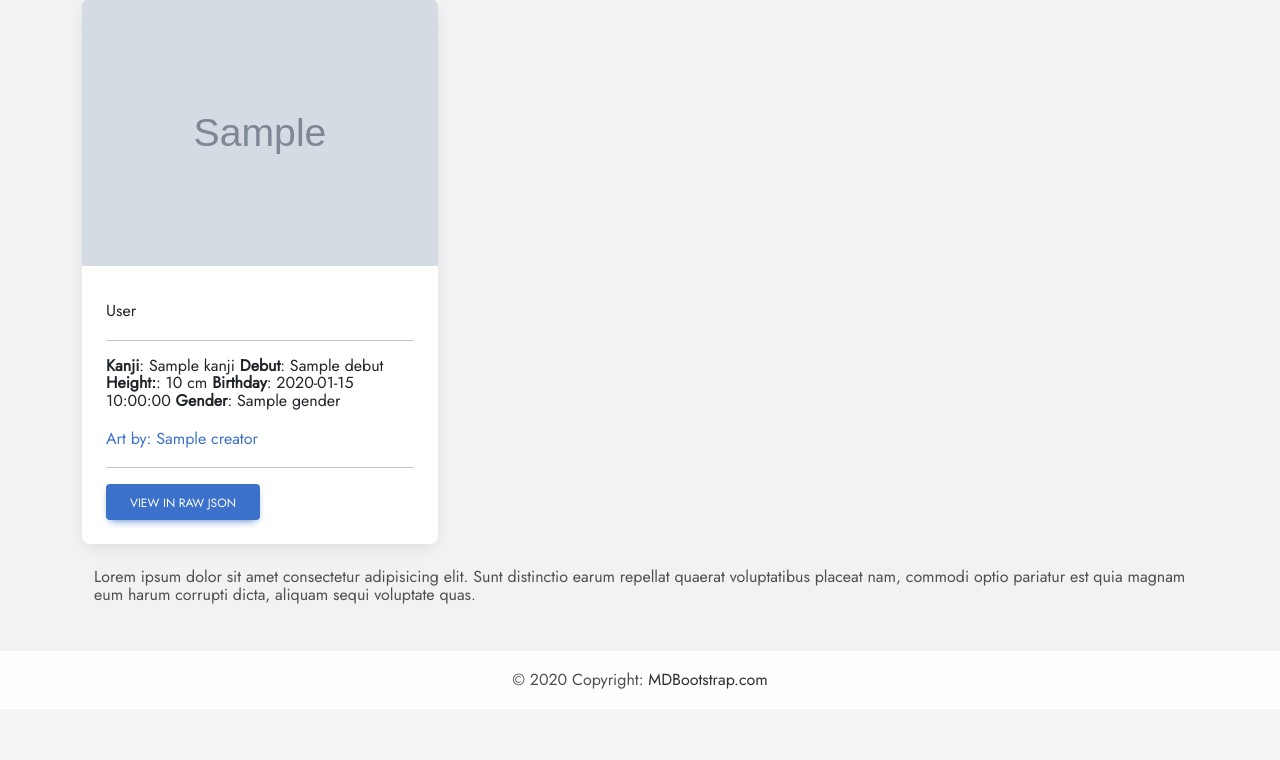
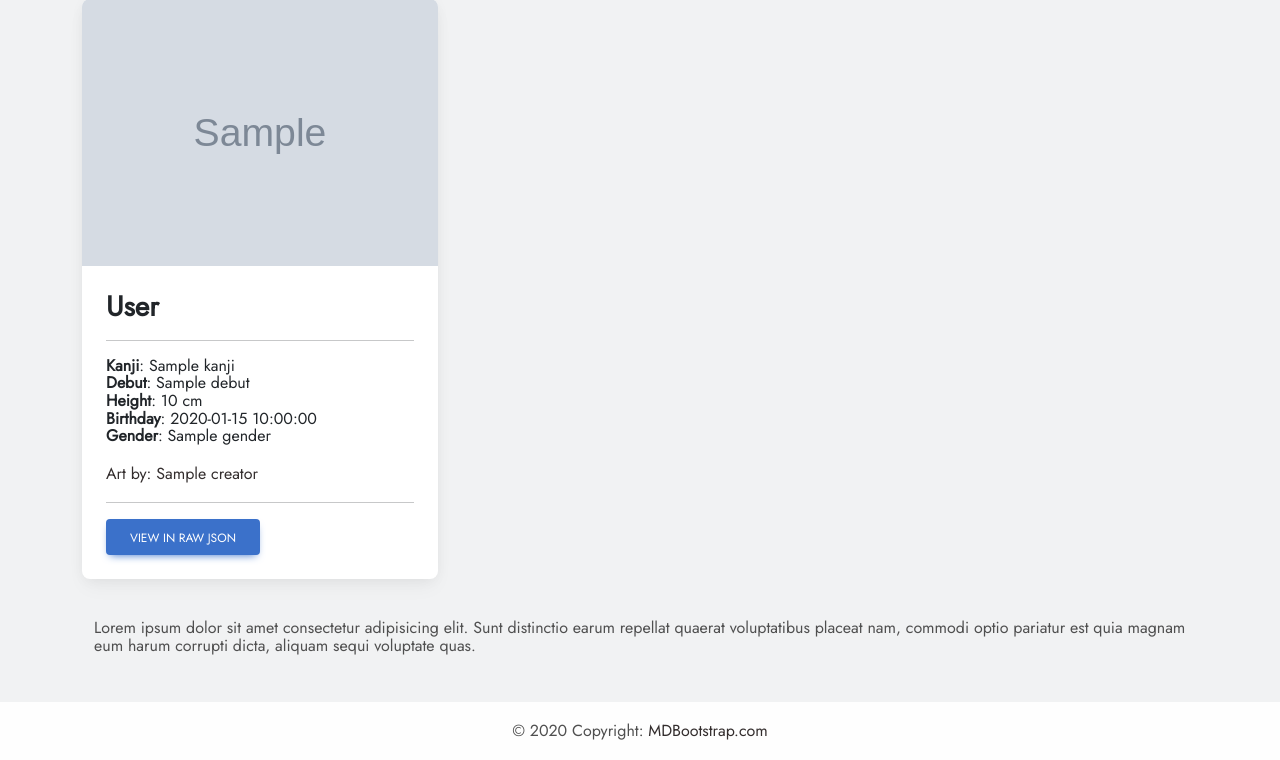
Before and after one commit to JoelLuna02/HoloAPI2, a Python web app: template templates/index.html in a window 1280 px wide. Shown: the part 612-1372 px from the top of the page. Before the commit the page ends 1301 px from the top, so only its background shows below. Run offline with Jinja, Linux system fonts and the light colour scheme; the template is opened without the code that fills it: most values are stand-ins (such as "Sample title", 1, 10 or a date in 2020); grey boxes marked "Sample" are stand-in pictures; some libraries are stand-ins or nearby versions.

Commit message:
Modified index.html

```diff
--- a/templates/index.html
+++ b/templates/index.html
@@ -28,24 +28,26 @@
         <div class="row">
             {% for vt in vtuber %}
             <div class="col-sm-4">
-                <div class="card">
+                <div class="card mb-3">
                     <div class="bg-image hover-overlay ripple" data-mdb-ripple-color="light">
                         <img src="{{ vt.avatar.file }}" class="img-fluid" />
                     </div>
                     <div class="card-body">
-                        <h3 class="fw-bold"></h3>{{vt.fullname}}<hr/>
+                        <h3 class="fw-bold">{{vt.fullname}}</h3><hr/>
                         <p>
-                            <span class="fw-bold">Kanji</span>: {{vt.kanji}}
-                            <span class="fw-bold">Debut</span>: {{vt.debut}}
-                            <span class="fw-bold">Height:</span>: {{vt.height}} cm
-                            <span class="fw-bold">Birthday</span>: {{ vt.birthday }}
-                            <span class="fw-bold">Gender</span>: {{ vt.gender }}
+                            <span class="fw-bold">Kanji</span>: {{vt.kanji}}<br/>
+                            <span class="fw-bold">Debut</span>: {{vt.debut}}<br/>
+                            <span class="fw-bold">Height</span>: {{vt.height}} cm<br/>
+                            <span class="fw-bold">Birthday</span>: {{ vt.birthday }}<br/>
+                            <span class="fw-bold">Gender</span>: {{ vt.gender }}<br/>
                         </p>
-                        <a class="text-dark-50 text-end" href="{{vt.avatar.source}}" target="_blank">
+                        <a class="text-dark text-end" href="{{vt.avatar.source}}" target="_blank">
                             Art by: {{ vt.avatar.creator }}
                         </a><hr/>
 
-                        <a class="btn btn-primary" href="https://holoapi.onrender.com/v1/vtuber/{{vt.id}}">View in raw JSON</a>
+                        <a class="btn btn-primary" href="https://holoapi.onrender.com/v1/vtuber/{{vt.id}}" target="_blank">
+                            View in raw JSON
+                        </a>
                     </div>
                 </div>
             </div>
```
